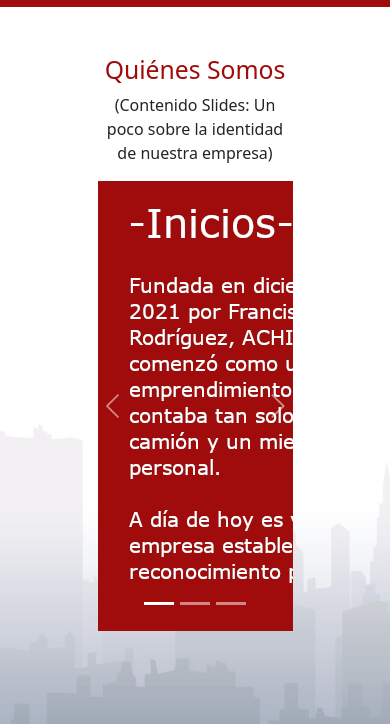
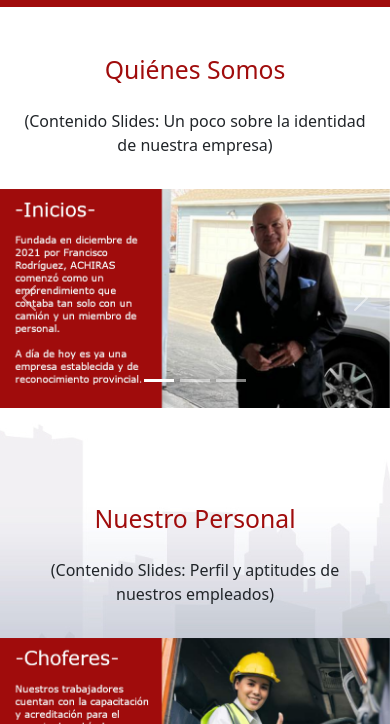
Before and after one commit to Roberto031094/PreEntrega3-Rodriguez, a website: page paginas/achiras.html in a window 390 px wide. Shown: the part 93-817 px from the top of the page. Drawn offline with nearby package versions, Linux system fonts and the light colour scheme.

Commit message:
Haciendo responsive ACHIRAS y Servicios

```diff
--- a/paginas/achiras.html
+++ b/paginas/achiras.html
@@ -23,7 +23,7 @@
         <section class="row d-flex flex-column align-items-center m-0 p-0">
             <section class="achiras__slide col-6 mt-5 mb-5 p-0">
               <h2 class="text-center">Quiénes Somos</h2>
-              <p class="text-center">(Contenido Slides: Un poco sobre la identidad de nuestra empresa)</p>
+              <p class="text-center p-3">(Contenido Slides: Un poco sobre la identidad de nuestra empresa)</p>
               <div id="carouselExampleIndicators1" class="carousel slide">
                 <div class="carousel-indicators">
                   <button type="button" data-bs-target="#carouselExampleIndicators1" data-bs-slide-to="0" class="active" aria-current="true" aria-label="Slide 1"></button>
@@ -53,7 +53,7 @@
             </section>
             <section class="achiras__slide col-6 mt-5 mb-5 p-0">
               <h2 class="text-center">Nuestro Personal</h2>
-              <p class="text-center">(Contenido Slides: Perfil y aptitudes de nuestros empleados)</p>
+              <p class="text-center p-3">(Contenido Slides: Perfil y aptitudes de nuestros empleados)</p>
               <div id="carouselExampleIndicators2" class="carousel slide">
                 <div class="carousel-indicators">
                   <button type="button" data-bs-target="#carouselExampleIndicators2" data-bs-slide-to="0" class="active" aria-current="true" aria-label="Slide 1"></button>
@@ -83,7 +83,7 @@
             </section>
             <section class="achiras__slide col-6 mt-5 mb-5 p-0">
               <h2 class="text-center">Nuestros Vehículos</h2>
-              <p class="text-center">(Contenido Slides: Información sobre los vehículos usados en los viajes)</p>
+              <p class="text-center p-3">(Contenido Slides: Información sobre los vehículos usados en los viajes)</p>
               <div id="carouselExampleIndicators" class="carousel slide">
                 <div class="carousel-indicators">
                   <button type="button" data-bs-target="#carouselExampleIndicators" data-bs-slide-to="0" class="active" aria-current="true" aria-label="Slide 1"></button>
--- a/scss/pages/achiras.scss
+++ b/scss/pages/achiras.scss
@@ -0,0 +1,9 @@
+@media (max-width:480px){
+    .achiras__slide{
+        width: 100vw;
+    }
+
+    .carousel-inner img{
+        width: 100vw;
+    }
+}
--- a/scss/pages/index.scss
+++ b/scss/pages/index.scss
@@ -59,7 +59,7 @@
   }
 
   .valoraciones__caja{
-    width: 90vw;
+    width: 80vw;
   }
 
 }
--- a/scss/pages/servicios.scss
+++ b/scss/pages/servicios.scss
@@ -95,3 +95,73 @@
     align-items: center;
     transform: scaleX(-1);
 }
+
+@include media-query-mobile(){
+    .grid-servicios{
+        display: grid;
+        grid-template-columns: repeat(7, 1fr);
+        grid-template-rows: auto auto auto;
+        grid-template-areas:
+            "truck1 serv1 serv1 serv1 serv1 serv1 truck2 "
+            "work1 serv2 serv2 serv2 serv2 serv2 work2 "
+            "map1 serv3 serv3 serv3 serv3 serv3 map2 "
+        ;
+    }
+
+    .icono-truck{
+        grid-area: truck1;
+        height: 300px;
+        width: 70px;
+    }
+    .icono-work{
+        grid-area: work1;
+        height: 300px;
+        width: 70px;
+    }
+    .icono-map{
+        grid-area: map1;
+        height: 300px;
+        width: 70px;
+    }
+    .hijo-servicio1{
+        grid-area: serv1;
+        height: 300px;
+    }
+    .hijo-servicio2{
+        grid-area: serv2;
+        height: 300px;
+    }
+    .hijo-servicio3{
+        grid-area: serv3;
+        height: 300px;
+    }
+    .icono-truck2{
+        grid-area: truck2;
+        height: 300px;
+        width: 70px;
+    }
+    .icono-work2{
+        grid-area: work2;
+        height: 300px;
+        width: 70px;
+    }
+    .icono-map2{
+        grid-area: map2;
+        height: 300px;
+        width: 70px;
+    }
+
+    .servicios__icono{
+        height: 64px;
+        width: 64px;
+    }
+
+    .respuestas-servicios{
+        margin-top: 20px;
+        text-decoration: none;
+    }
+
+    .respuestas-servicios br{
+        display: none;
+    }
+}
```
Also changed, not shown: index.html (+9 -0 lines), paginas/servicios.html (+1 -1 lines), css/main.css, 1 other file.
